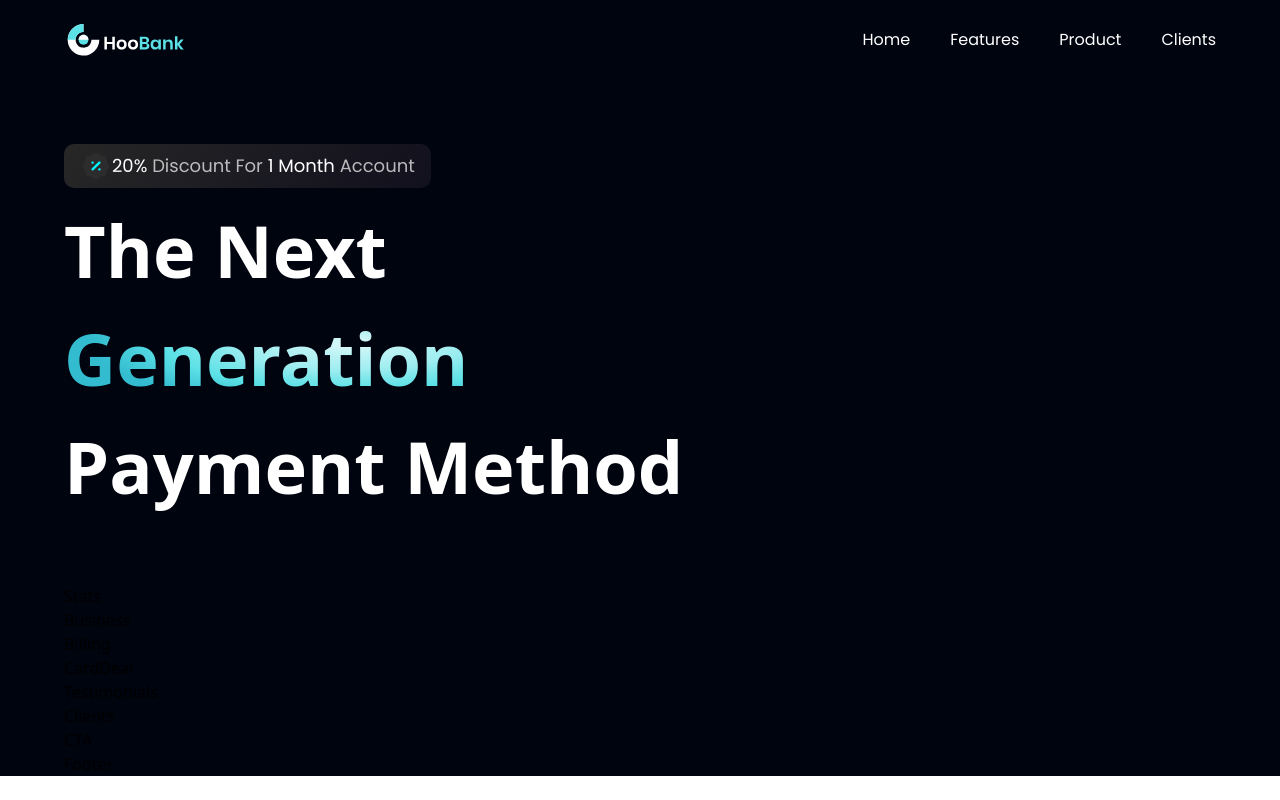
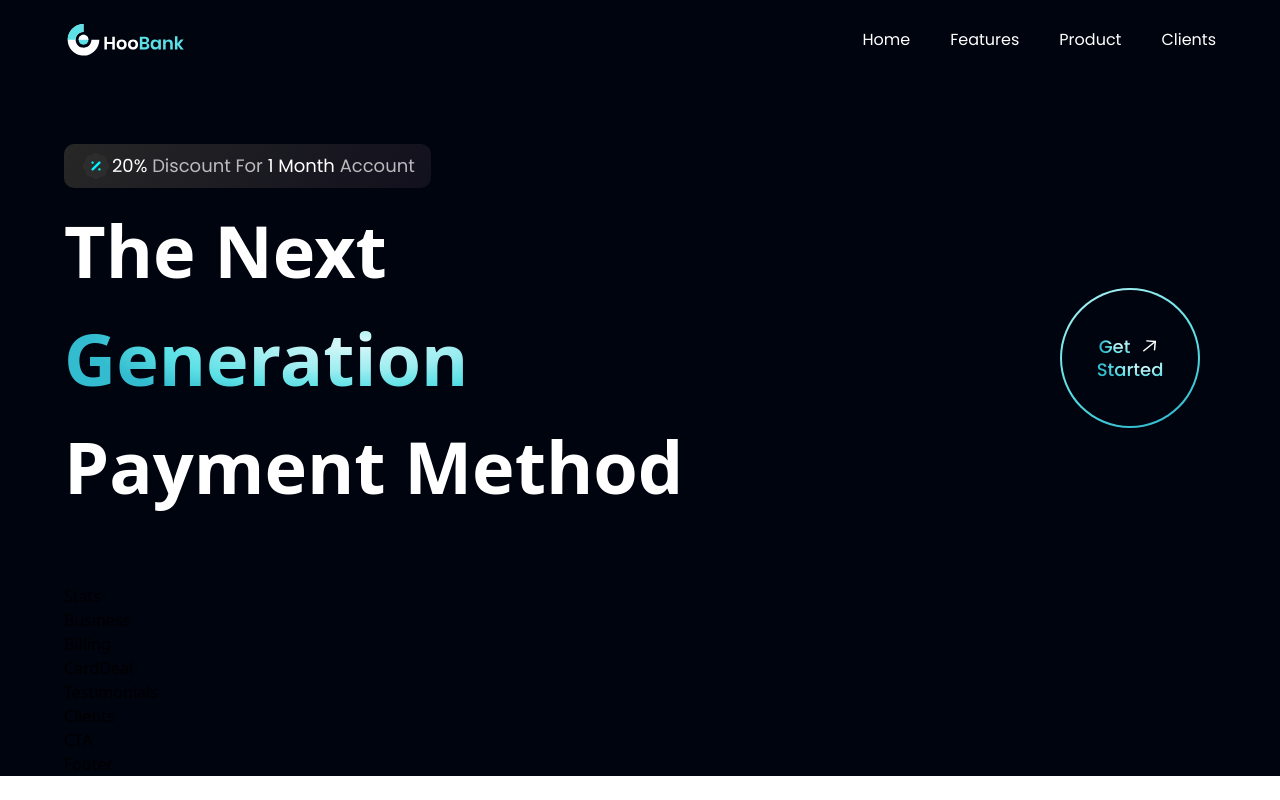
Before and after one commit to skyras13/modern_bank_app, a React (Vite) app: page / in a window 1280 px wide. Built offline with nearby package versions, Linux system fonts and the light colour scheme.

Commit message:
add get started component

```diff
--- a/src/components/GetStarted.jsx
+++ b/src/components/GetStarted.jsx
@@ -1,9 +1,20 @@
-import React from 'react'
+import styles from "../styles"
+import { arrowUp } from "../assets"
 
-const GetStarted = () => {
-  return (
-    <div>GetStarted</div>
-  )
-}
+const GetStarted = () => (
+    <div className={`${styles.flexCenter} w-[140px] h-[140px] rounded-full bg-blue-gradient p-[2px] cursor-pointer`}>
+        <div className={`${styles.flexCenter} flex-col bg-primary w-[100%] h-[100%] rounded-full`}>
+            <div className={`${styles.flexStart} flex-row`}>
+                <p className="font-poppins font-medium text-[18px] leading-[23px] mr-2">
+                    <span className="text-gradient">Get</span>
+                </p>
+                <img src={arrowUp} alt="arrow image" className="w-[23px] h-[23px] object-contain" />
+            </div>
+            <p className="font-poppins font-medium text-[18px] leading-[23px]">
+                <span className="text-gradient">Started</span>
+            </p>
+        </div>
+    </div>
+);
 
 export default GetStarted
--- a/src/components/Hero.jsx
+++ b/src/components/Hero.jsx
@@ -1,6 +1,8 @@
 import styles from "../styles";
 
 import { discount, robot } from "../assets";
+import GetStarted from "./GetStarted";
+
 
 const Hero = () => (
     <section id='home' className={`flex md:flex-row flex-col ${styles.paddingY}`}>
@@ -19,6 +21,9 @@
                     The Next <br className="sm:block hidden" /> {" "} <span className="text-gradient">Generation</span> {" "}
                     <br /> Payment Method
                 </h1>
+                <div className="ss:flex hidden md:mr-4 mr-0">
+                    <GetStarted />
+                </div>
             </div>
         </div>
     </section>
```
